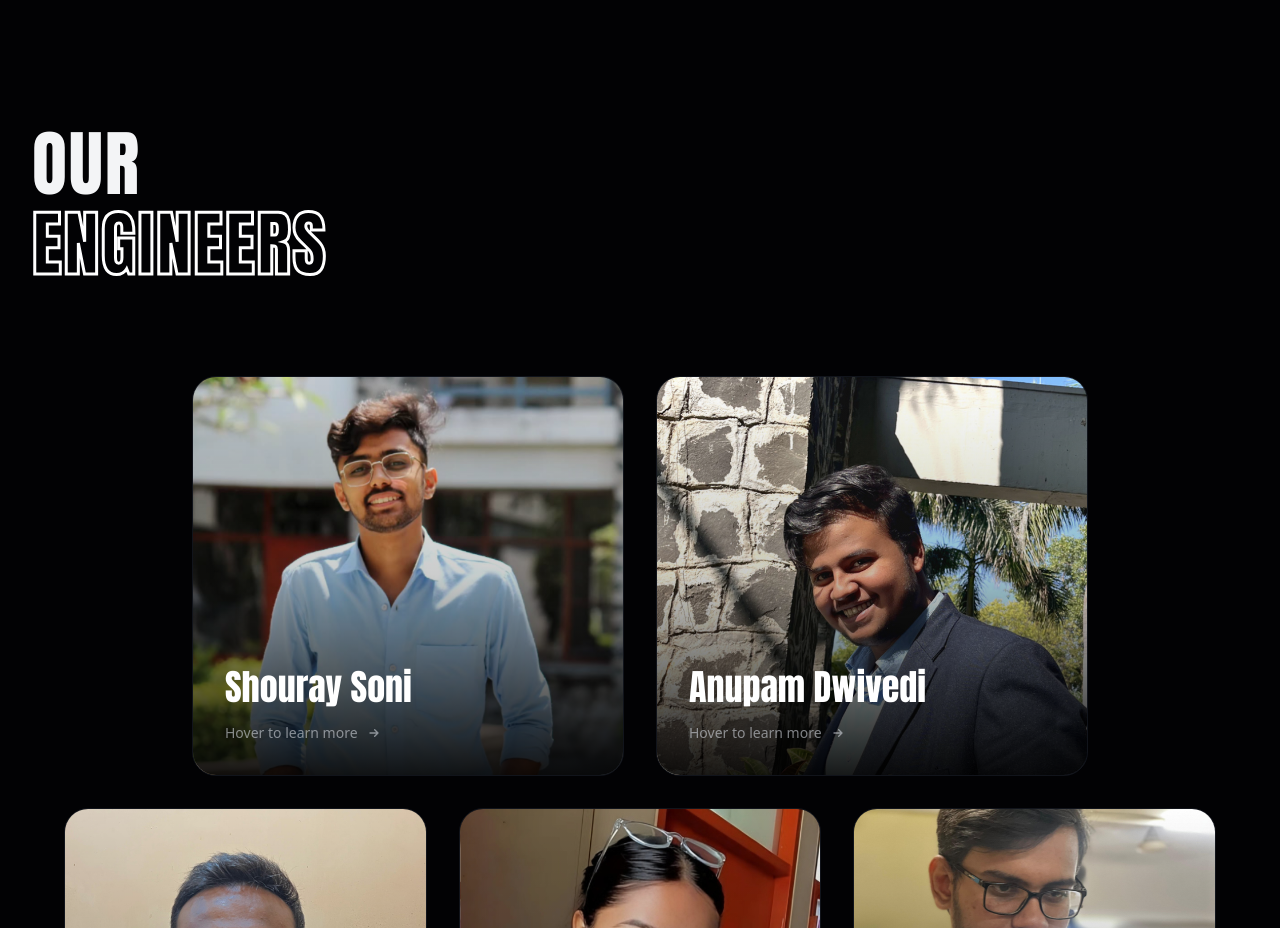
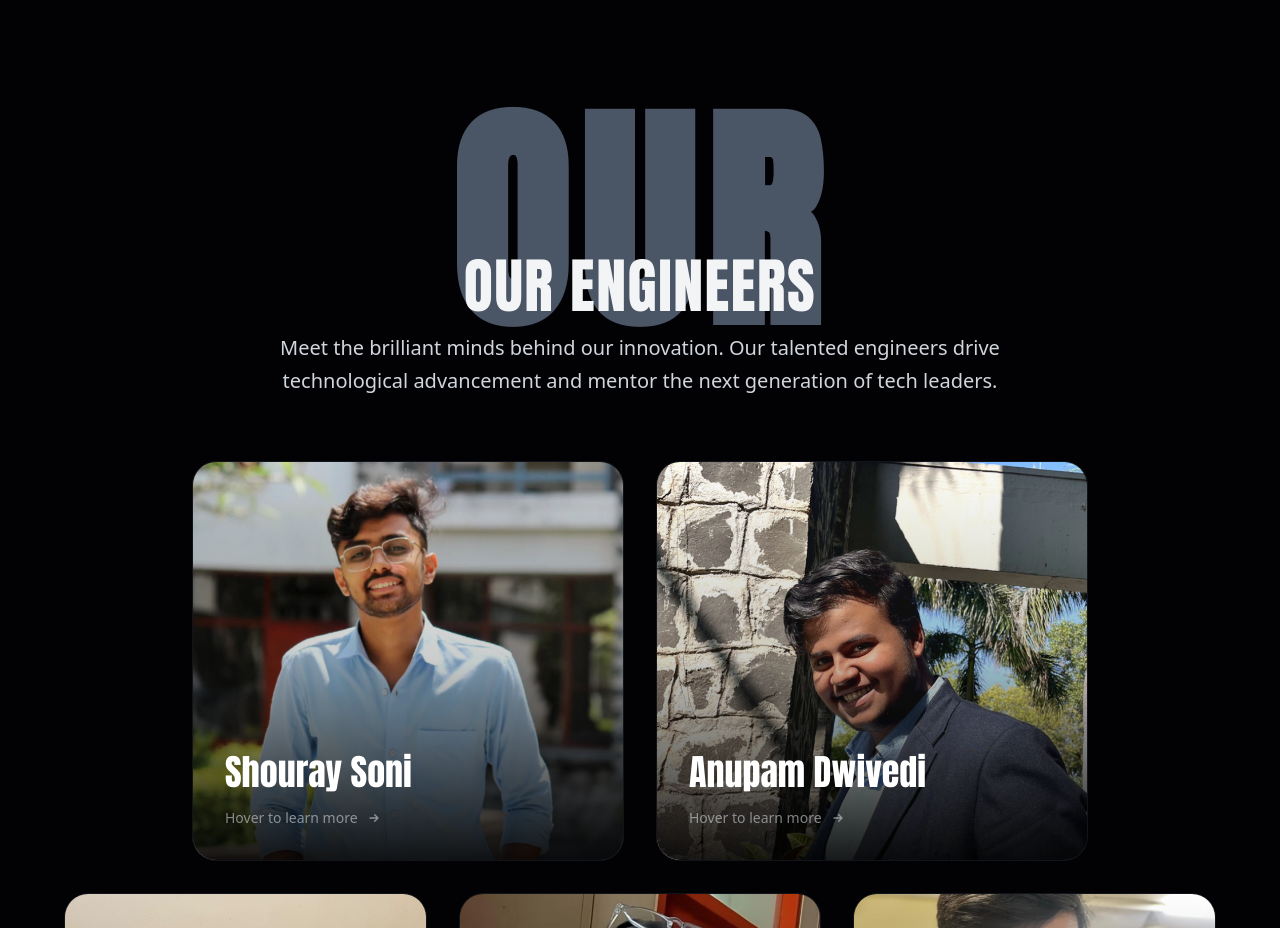
Before and after one commit to DebugWithAryan/ISFWEB, a Next.js app: page / in a window 1280 px wide. Shown: the part 1600-2528 px from the top of the page. Built offline with nearby package versions, Linux system fonts and the light colour scheme.

Commit message:
First commit for ISFWEB project

```diff
--- a/src/app/page.tsx
+++ b/src/app/page.tsx
@@ -777,31 +777,49 @@ export default function Home() {
         <div className="absolute inset-0 w-full h-full z-0 overflow-hidden">
           <div className="relative w-full h-full bg-black z-1 opacity-90"></div>
         </div>
-        <div className="relative z-10 w-full max-w-7xl mx-auto px-8 flex flex-col">
-          {/* Title Section */}
-          <div className="mb-16">
-            <motion.h1
-              initial={{ y: -100, opacity: 0 }}
-              whileInView={{ y: 0, opacity: 1 }}
-              transition={{ duration: 1 }}
+        <div className="relative z-10 w-full max-w-7xl mx-auto px-8">
+          {/* Title Section with Large Background Text */}
+          <div className="relative mb-16">
+            {/* Large Gray "OUR" Background Text */}
+            <motion.div
+              initial={{ opacity: 0, scale: 0.8 }}
+              whileInView={{ opacity: 1, scale: 1 }}
+              transition={{ duration: 1.5 }}
               viewport={{ once: true }}
-              className={`text-6xl md:text-7xl font-bold text-gray-100 mb-2 ${antonFont.className} tracking-wide`}
+              className={`absolute left-1/2 top-0 transform -translate-x-1/2 ${antonFont.className} text-gray-600 select-none pointer-events-none`}
+              style={{
+                fontSize: "15rem",
+                fontWeight: "900",
+                letterSpacing: "0.05em",
+                opacity: 0.1,
+                lineHeight: "0.8",
+              }}
             >
               OUR
-            </motion.h1>
-            <motion.h1
-              initial={{ opacity: 0 }}
-              whileInView={{ opacity: 1 }}
-              transition={{ duration: 1, delay: 0.3 }}
-              viewport={{ once: true }}
-              className={`text-6xl md:text-7xl font-bold mb-8 ${antonFont.className} tracking-wide`}
-              style={{
-                color: "transparent",
-                WebkitTextStroke: "3px rgb(255, 255, 255)",
-              }}
-            >
-              ENGINEERS
-            </motion.h1>
+            </motion.div>
+
+            {/* Main Title */}
+            <div className="relative z-20 text-center pt-32">
+              <motion.h1
+                initial={{ y: -50, opacity: 0 }}
+                whileInView={{ y: 0, opacity: 1 }}
+                transition={{ duration: 0.8 }}
+                viewport={{ once: true }}
+                className={`text-5xl md:text-6xl font-bold text-gray-100 mb-4 ${antonFont.className} tracking-wide`}
+              >
+                OUR ENGINEERS
+              </motion.h1>
+
+              <motion.p
+                initial={{ opacity: 0, y: 30 }}
+                whileInView={{ opacity: 1, y: 0 }}
+                transition={{ duration: 0.8, delay: 0.2 }}
+                viewport={{ once: true }}
+                className="text-xl text-gray-300 max-w-3xl mx-auto leading-relaxed mb-16"
+              >
+                Meet the brilliant minds behind our innovation. Our talented engineers drive technological advancement and mentor the next generation of tech leaders.
+              </motion.p>
+            </div>
           </div>
 
           {/* Engineers Grid with Flip Cards */}
```
